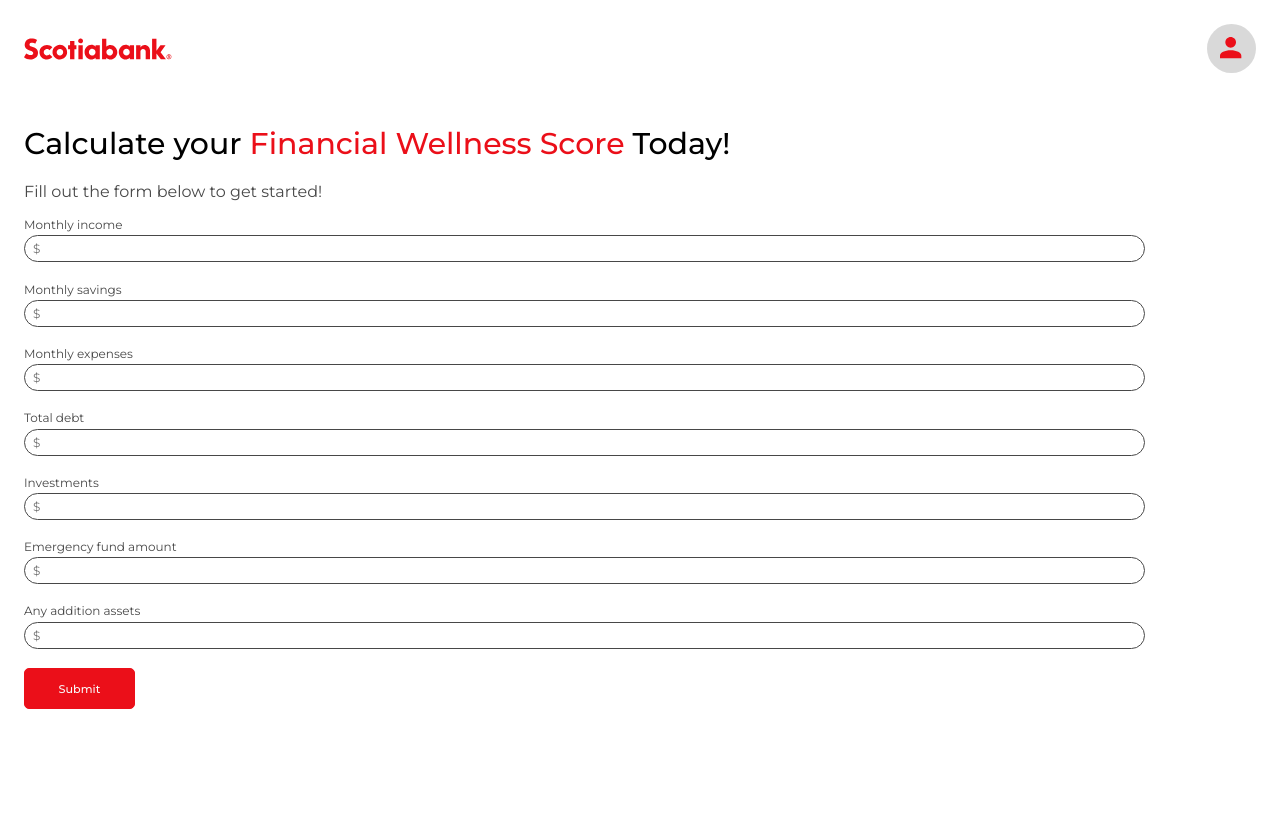
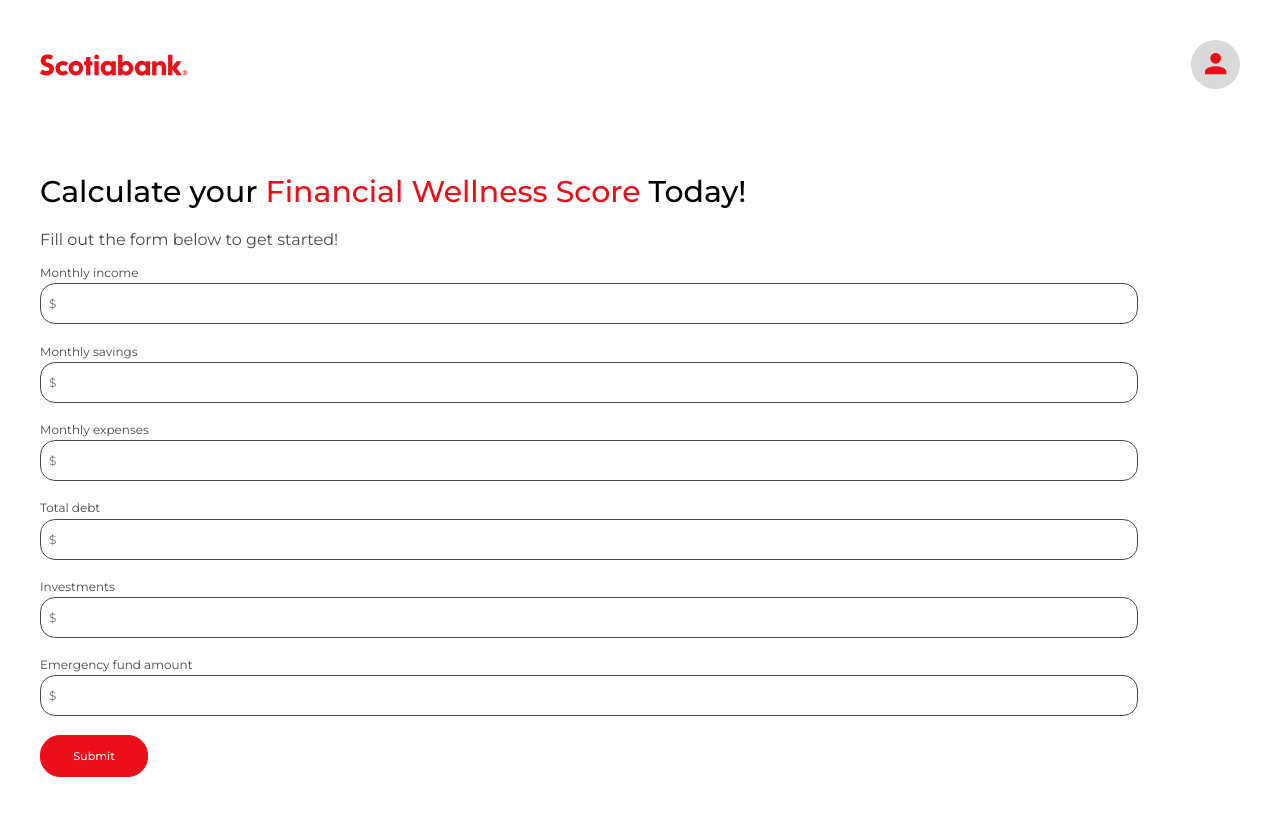
Before and after one commit to AyshFawad/industry-project-frontend, a React (Vite) app: page / in a window 1280 px wide. Built offline with nearby package versions, Linux system fonts and the light colour scheme.

Commit message:
form and header complete with post request

```diff
--- a/src/components/Form/Form.jsx
+++ b/src/components/Form/Form.jsx
@@ -1,4 +1,4 @@
-
+import axios from "axios";
 import {useState} from 'react'
 import { useNavigate } from 'react-router-dom'
 import './Form.scss'
@@ -6,13 +6,12 @@ import './Form.scss'
 function Form () {
     const navigate = useNavigate()
     const [formData, setFormData] = useState({
-        monthly_income: "",
-        monthly_savings: "",
-        monthly_expenses: "",
-        total_debt: "",
+        monthlyIncome: "",
+        monthlySavings: "",
+        monthlyExpenses: "",
+        totalDebt: "",
         investments: "",
-        emergency_fund: "",
-        assets: "",
+        emergencyFund: "",
         })
     const [emptyError, setEmptyError] = useState("");
     const [isFormValid, setIsFormValid] = useState(true)
@@ -25,19 +24,43 @@ function Form () {
             }));
         };
 
+        const createCustomerData = async () => {
+          try {
+              await axios.post(
+              "http://localhost:8080/financial/calculate",
+              formData)
+              console.log(formData);
+            setFormData({
+              monthlyIncome: "",
+              monthlySavings:"",
+              monthlyExpenses: "",
+              totalDebt: "",
+              investments: "",
+              emergencyFund: "",
+
+          });
+
+          } catch (error) {
+            console.error("Request failed:", error.response?.data || error.message);
+            setEmptyError(
+              error.response?.data?.message || "Failed to create Customer data. Please try again."
+            );
+          }
+        }
+
         const handleSubmit = async (e) => {
             e.preventDefault();
             setEmptyError("");
 
 
             if (
-              !formData.monthly_income ||
-              !formData.monthly_savings ||
-              !formData.monthly_expenses ||
-              !formData.total_debt ||
+              !formData.monthlyIncome ||
+              !formData.monthlySavings ||
+              !formData.monthlyExpenses ||
+              !formData.totalDebt ||
               !formData.investments ||
-              !formData.emergency_fund ||
-              !formData.assets
+              !formData.emergencyFund
+
              ) {
               setIsFormValid(false);
               setEmptyError(
@@ -47,9 +70,13 @@ function Form () {
             }
 
             setIsFormValid(true);
+            await createCustomerData();
+
             navigate('/results');
 
         };
+
+
 
 
 
@@ -67,18 +94,18 @@ function Form () {
                     Monthly income
                     <input
                   className={`form__details ${
-                    !isFormValid && !formData.monthly_income
+                    !isFormValid && !formData.monthlyIncome
                       ? "form__details--errors"
                       : ""
                   }`}
-                    name="monthly_income"
+                    name="monthlyIncome"
                     type="number"
                     placeholder="$"
-                    value={formData.monthly_income}
+                    value={formData.monthlyIncome}
                     onChange={handleChange}
                     />
             </label>
-            {!formData.monthly_income && (
+            {!formData.monthlyIncome && (
                 <p className="errors">{emptyError}</p>
               )}
             </div>
@@ -87,18 +114,18 @@ function Form () {
                     Monthly savings
                     <input
                   className={`form__details ${
-                    !isFormValid && !formData.monthly_savings
+                    !isFormValid && !formData.monthlySavings
                       ? "form__details--errors"
                       : ""
                   }`}
-                    name="monthly_savings"
+                    name="monthlySavings"
                     type="number"
                     placeholder="$"
-                    value={formData.monthly_savings}
+                    value={formData.monthlySavings}
                     onChange={handleChange}
                     />
             </label>
-            {!formData.monthly_savings && (
+            {!formData.monthlySavings && (
                 <p className="errors">{emptyError}</p>
               )}
             </div>
@@ -107,18 +134,18 @@ function Form () {
                     Monthly expenses
                     <input
                   className={`form__details ${
-                    !isFormValid && !formData.monthly_expenses
+                    !isFormValid && !formData.monthlyExpenses
                       ? "form__details--errors"
                       : ""
                   }`}
-                    name="monthly_expenses"
+                    name="monthlyExpenses"
                     type="number"
                     placeholder="$"
-                    value={formData.monthly_expenses}
+                    value={formData.monthlyExpenses}
                     onChange={handleChange}
                     />
             </label>
-            {!formData.monthly_expenses && (
+            {!formData.monthlyExpenses && (
                 <p className="errors">{emptyError}</p>
               )}
             </div>
@@ -127,18 +154,18 @@ function Form () {
                     Total debt
                     <input
                   className={`form__details ${
-                    !isFormValid && !formData.total_debt
+                    !isFormValid && !formData.totalDebt
                       ? "form__details--errors"
                       : ""
                   }`}
-                    name="total_debt"
+                    name="totalDebt"
                     type="number"
                     placeholder="$"
-                    value={formData.total_debt}
+                    value={formData.totalDebt}
                     onChange={handleChange}
                     />
             </label>
-            {!formData.total_debt && (
+            {!formData.totalDebt && (
                 <p className="errors">{emptyError}</p>
               )}
             </div>
@@ -167,41 +194,22 @@ function Form () {
                     Emergency fund amount
                     <input
                   className={`form__details ${
-                    !isFormValid && !formData.emergency_fund
+                    !isFormValid && !formData.emergencyFund
                       ? "form__details--errors"
                       : ""
                   }`}
-                    name="emergency_fund"
+                    name="emergencyFund"
                     type="number"
                     placeholder="$"
-                    value={formData.emergency_fund}
+                    value={formData.emergencyFund}
                     onChange={handleChange}
                     />
             </label>
-            {!formData.emergency_fund && (
+            {!formData.emergencyFund && (
                 <p className="errors">{emptyError}</p>
               )}
             </div>
-            <div>
-            <label className="form__label">
-                    Any addition assets
-                    <input
-                  className={`form__details ${
-                    !isFormValid && !formData.assets
-                      ? "form__details--errors"
-                      : ""
-                  }`}
-                    name="assets"
-                    type="number"
-                    placeholder="$"
-                    value={formData.assets}
-                    onChange={handleChange}
-                    />
-            </label>
-            {!formData.assets && (
-                <p className="errors">{emptyError}</p>
-              )}
-            </div>
+
             <button className='form__button'>Submit</button>
         </form>
         </div>
--- a/src/components/Form/Form.scss
+++ b/src/components/Form/Form.scss
@@ -2,7 +2,7 @@
 @use '../../styles/partials/mixins' as *;
 
 .form-section{
-    padding: 1rem;
+    padding: 2rem;
 }
 .heading {
     color: $primary-textcolor;
@@ -26,17 +26,17 @@
 
     }
     &__details {
-            &--errors {
-                border:  1px solid #C94515;
-            }
        border: 1px solid $primary-textcolor;
        width: 100%;
        height: 23px;
        border-radius: 0.9375rem;
-       padding-left: 0.5rem;
+       padding:0.5rem;
        color: $primary-textcolor;
        font-family: "Montserrat";
        font-size: 12px;
+       &--errors {
+        border:  1px solid #C94515;
+    }
 
         @include tablet {
             width:90%;
@@ -45,12 +45,11 @@
 
     }
 
-
     &__button {
         width:100%;
         display: flex;
         border: 1px solid $primary-accentcolor;
-        border-radius: 5px ;
+        border-radius: 20px ;
         padding:0.8rem;
         font-weight: 300;
         font-family: "Montserrat";
--- a/src/components/Header/Header.scss
+++ b/src/components/Header/Header.scss
@@ -6,11 +6,11 @@
     display :flex;
     justify-content: space-between;
     position: relative;
-    padding: 1rem;
+    padding: 2rem;
 }
 
 .person{
     position: absolute;
-    right:1.9rem;
-    top:1.8rem;
+    right:2.8rem;
+    top:2.8rem;
 }
```
